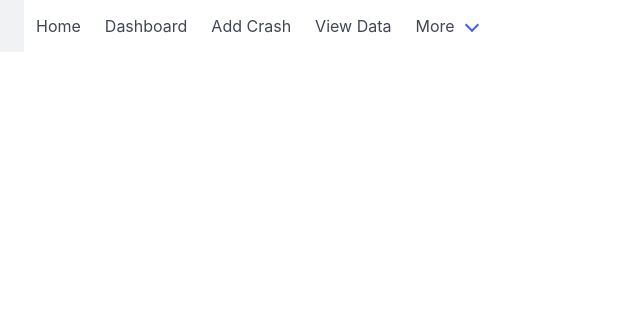
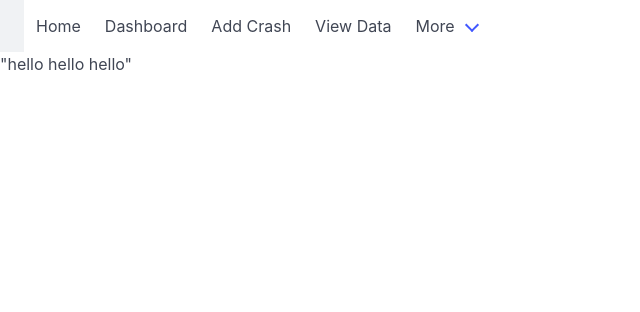
Before and after one commit to silvernio/map, a PHP site: page /Henry/timetable.php in a window 1280 px wide. Shown: the top 312 px of the page, without its empty margins (0-640 px from the left). Run offline with PHP 8.4, Linux system fonts and the light colour scheme; some libraries are stand-ins or nearby versions.

Commit message:
routine push

```diff
--- a/Henry/timetable.php
+++ b/Henry/timetable.php
@@ -1,4 +1,5 @@
-<body>
-    <?php include "../header.php"; ?>
+<?php include "../header.php";?>
+"hello hello hello"
 
 </body>
+</html>
```
Also changed, not shown: Henry/timetable.html (added).
